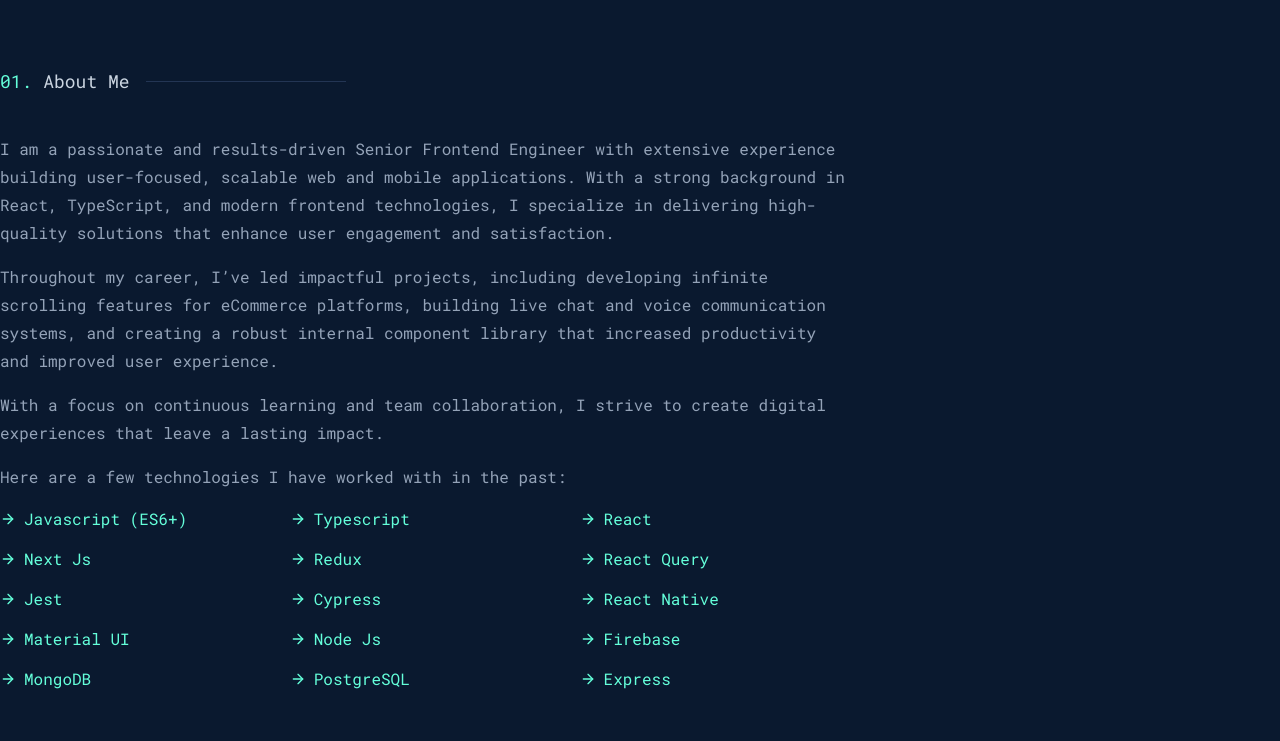
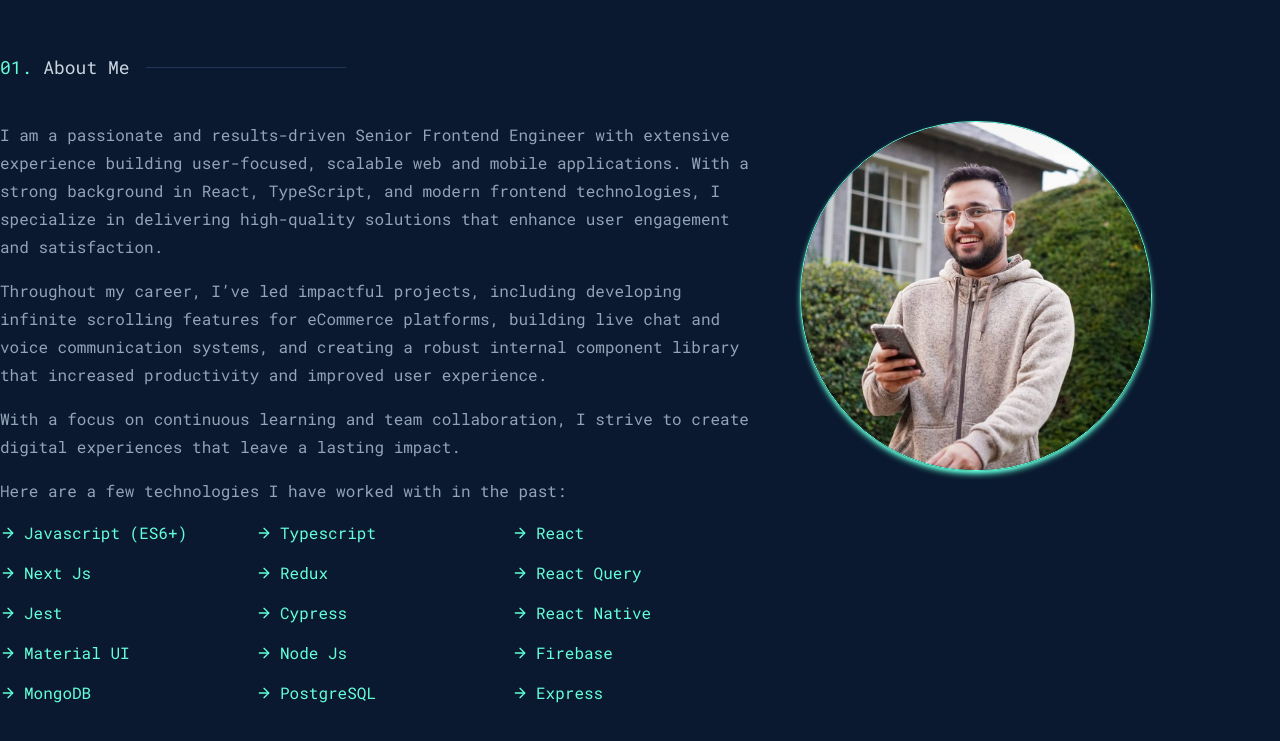
Before and after one commit to MahsinSaifullah/mahsin-portfolio-2.0, a Next.js app: page / in a window 1280 px wide. Shown: the part 913-1654 px from the top of the page. Built offline with nearby package versions, Linux system fonts and the light colour scheme.

Commit message:
feat: add heroImage to about section

```diff
--- a/app/About.tsx
+++ b/app/About.tsx
@@ -1,8 +1,10 @@
 import { ArrowRight } from 'lucide-react';
+import Image from 'next/image';
+import heroImage from './images/heroImage.jpg';
 
 const About = () => {
   return (
-    <section className="h-screen flex justify-center flex-col">
+    <section className="h-screen flex justify-center flex-col max-w-6xl">
       <div className="flex items-center mb-10">
         <h2 className="text-slate-300 text-lg">
           <span className="text-lime">01.</span> About Me
@@ -12,7 +14,7 @@
           className="w-[200px] h-[1px] bg-lighestNavy ml-4"
         />
       </div>
-      <div className="grid md:grid-cols-3">
+      <div className="grid md:grid-cols-3 gap-12">
         <div className="col-span-2">
           <div className="flex flex-col space-y-4">
             <p className="text-md text-slate-400 leading-7">
@@ -89,7 +91,13 @@
             </div>
           </div>
         </div>
-        <div></div>
+        <div>
+          <Image
+            src={heroImage}
+            alt="Hero Image"
+            className="rounded-full border border-lime shadow-lime shadow-md"
+          />
+        </div>
       </div>
     </section>
   );
```
Also changed, not shown: app/images/heroImage.jpg (added).
